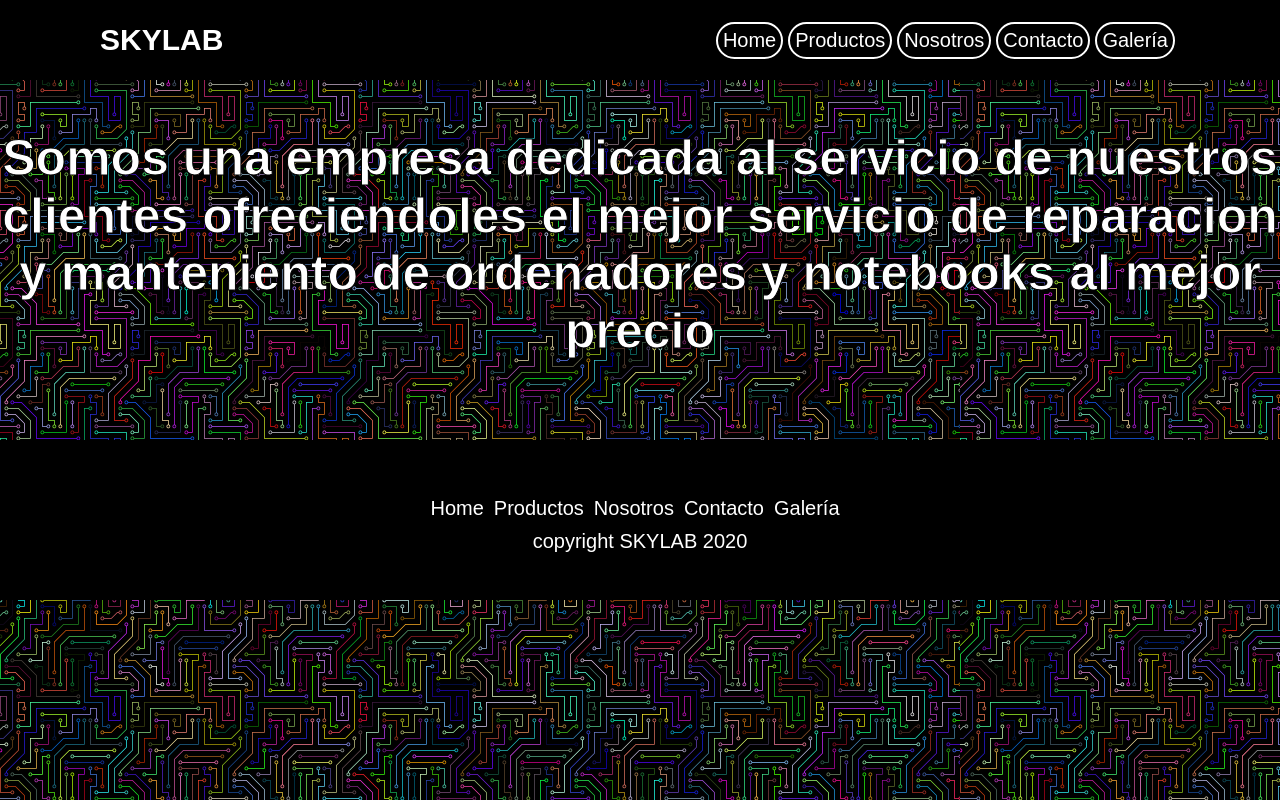
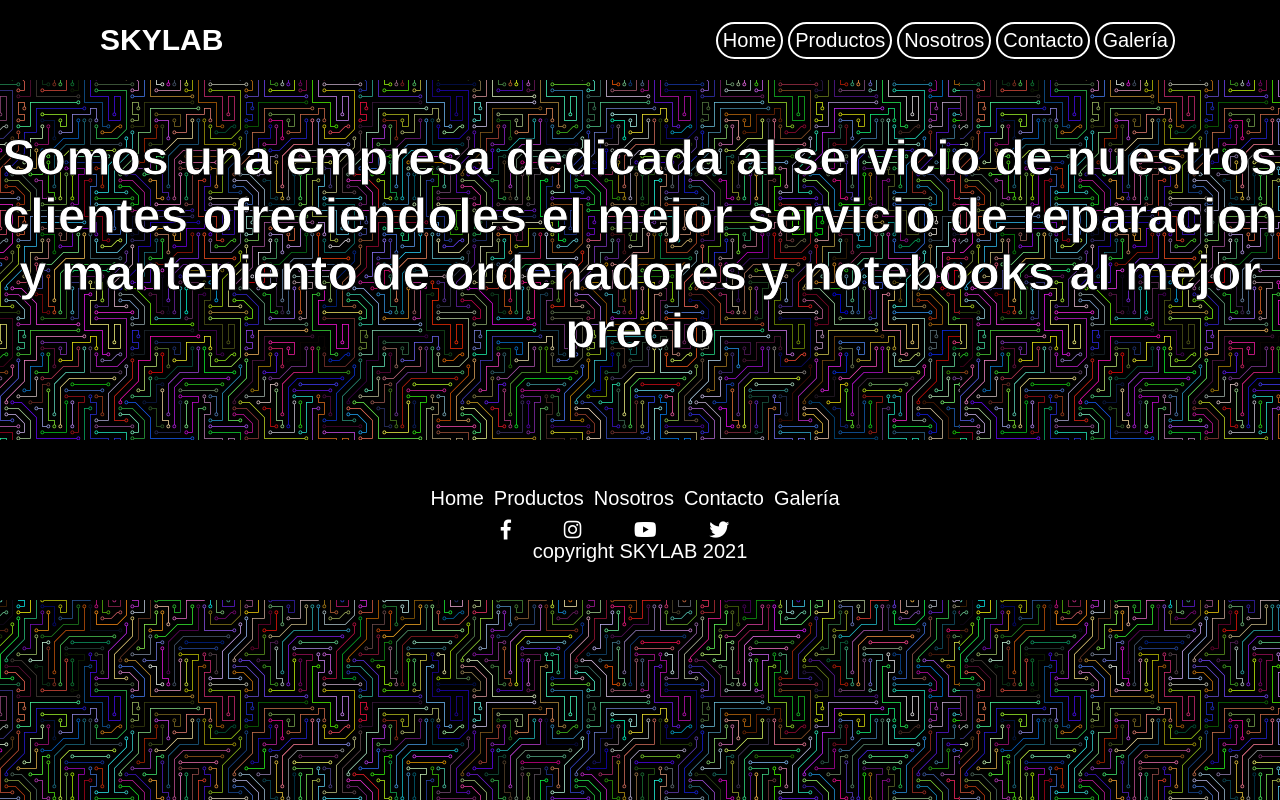
Before and after one commit to kliverjmp/Skylab, a plain HTML site: page nosotros.html in a window 1280 px wide. Drawn offline with nearby package versions, Linux system fonts and the light colour scheme.

Commit message:
nuevos cambios 20/05

```diff
--- a/nosotros.html
+++ b/nosotros.html
@@ -19,6 +19,7 @@
         <div class="nav-close">
             <i class="fas fa-times"></i>
         </div>
+        <div class="bigbox"></div>
         <div class="overlay"></div>
         <nav class="nav-bar">
             <ul>
@@ -45,7 +46,13 @@ Somos una empresa dedicada al servicio de nuestros clientes ofreciendoles el mej
                 </ul>
             </nav>
         </div>
-        <p>copyright SKYLAB 2020</p>
+        <div>
+            <a href="#"><i class="fab fa-facebook-f"></i></a>
+            <a href="#"><i class="fab fa-instagram"></i></a>
+            <a href="#"><i class="fab fa-youtube"></i></a>
+            <a href="#"><i class="fab fa-twitter"></i></a>
+        </div>
+        <p>copyright SKYLAB 2021</p>
     </footer>
     <script src="./js/main.js"></script>
 </body>
```
Also changed, not shown: contacto.html (+8 -1 lines), galeria.html (+7 -1 lines), index.html (+8 -2 lines), productos.html (+7 -1 lines), sass/scss/styless.scss (line endings or trailing spaces).
